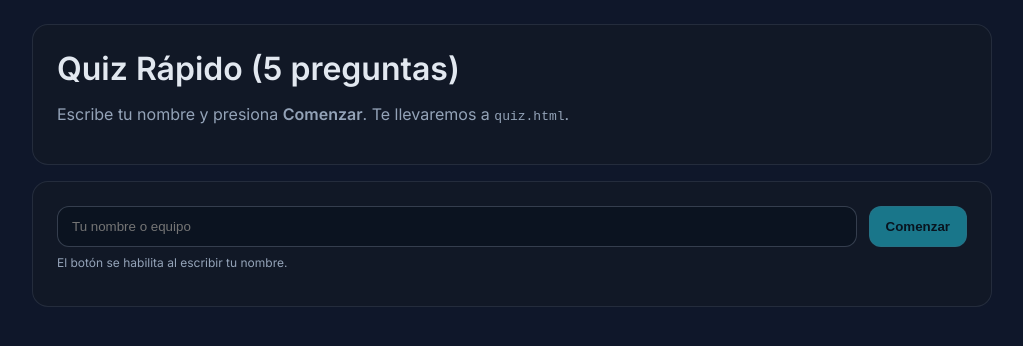
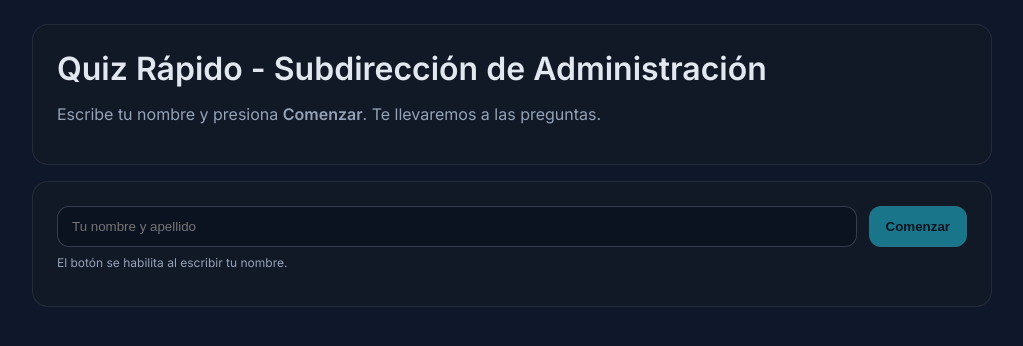
Before and after one commit to secretscores/paquetexquiz, a plain HTML site: page index.html in a window 1280 px wide. Shown: the whole page, without its empty margins (128-1151 px from the left). Drawn offline with Linux system fonts and the light colour scheme.

Commit message:
Update index.html

```diff
--- a/index.html
+++ b/index.html
@@ -21,14 +21,14 @@
 <body>
   <div class="wrap">
     <div class="card">
-      <h1>Quiz Rápido (5 preguntas)</h1>
-      <p class="muted">Escribe tu nombre y presiona <b>Comenzar</b>. Te llevaremos a <code>quiz.html</code>.</p>
+      <h1>Quiz Rápido - Subdirección de Administración</h1>
+      <p class="muted">Escribe tu nombre y presiona <b>Comenzar</b>. Te llevaremos a las preguntas.</p>
     </div>
 
     <!-- FORMULARIO GET: garantiza la navegación a quiz.html -->
     <div class="card" style="margin-top:16px">
       <form id="joinForm" action="quiz.html" method="get" class="row" novalidate>
-        <input id="playerName" name="name" placeholder="Tu nombre o equipo" required minlength="1" />
+        <input id="playerName" name="name" placeholder="Tu nombre y apellido" required minlength="1" />
         <button id="startBtn" type="submit" class="btn" disabled>Comenzar</button>
       </form>
       <p class="muted" style="margin-top:8px;font-size:12px">El botón se habilita al escribir tu nombre.</p>
```
